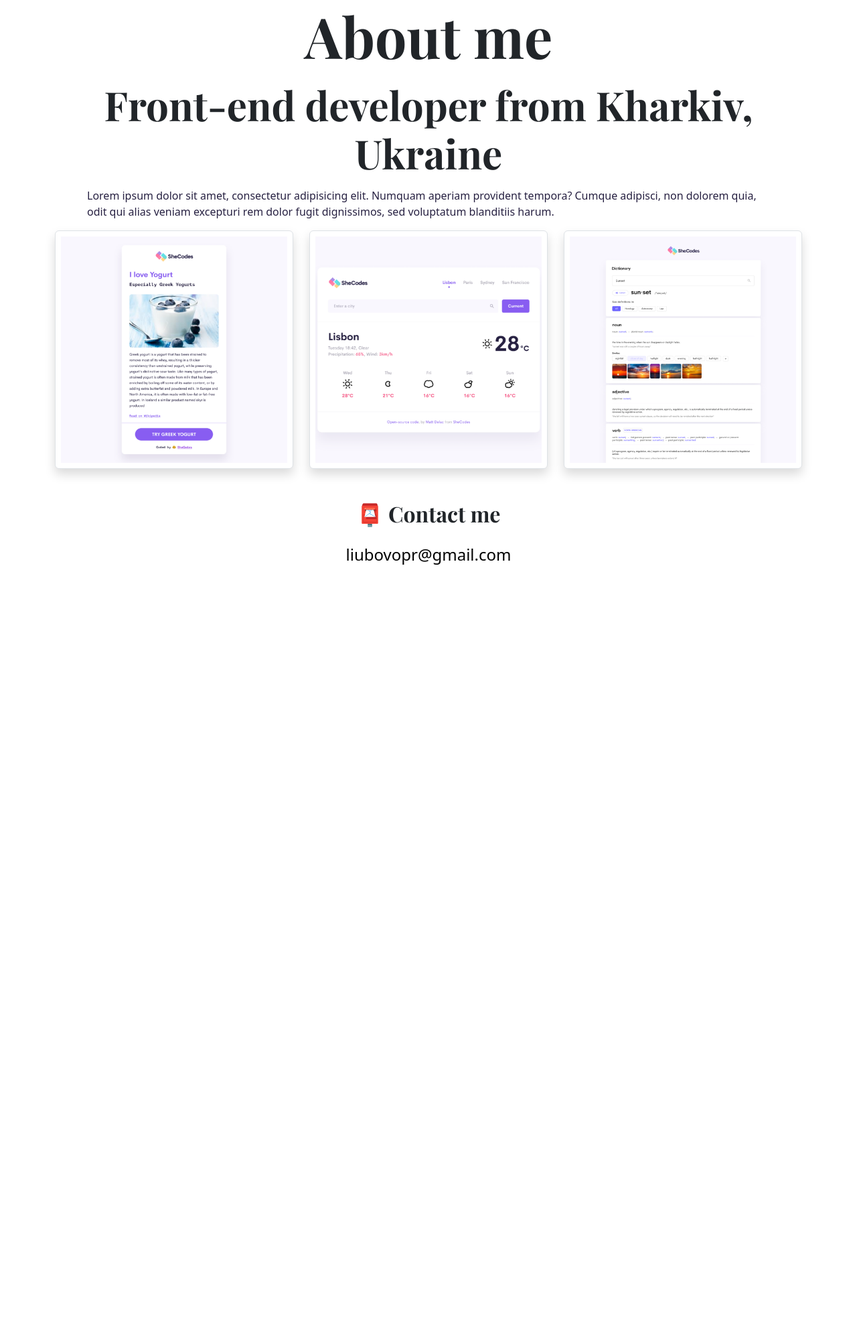
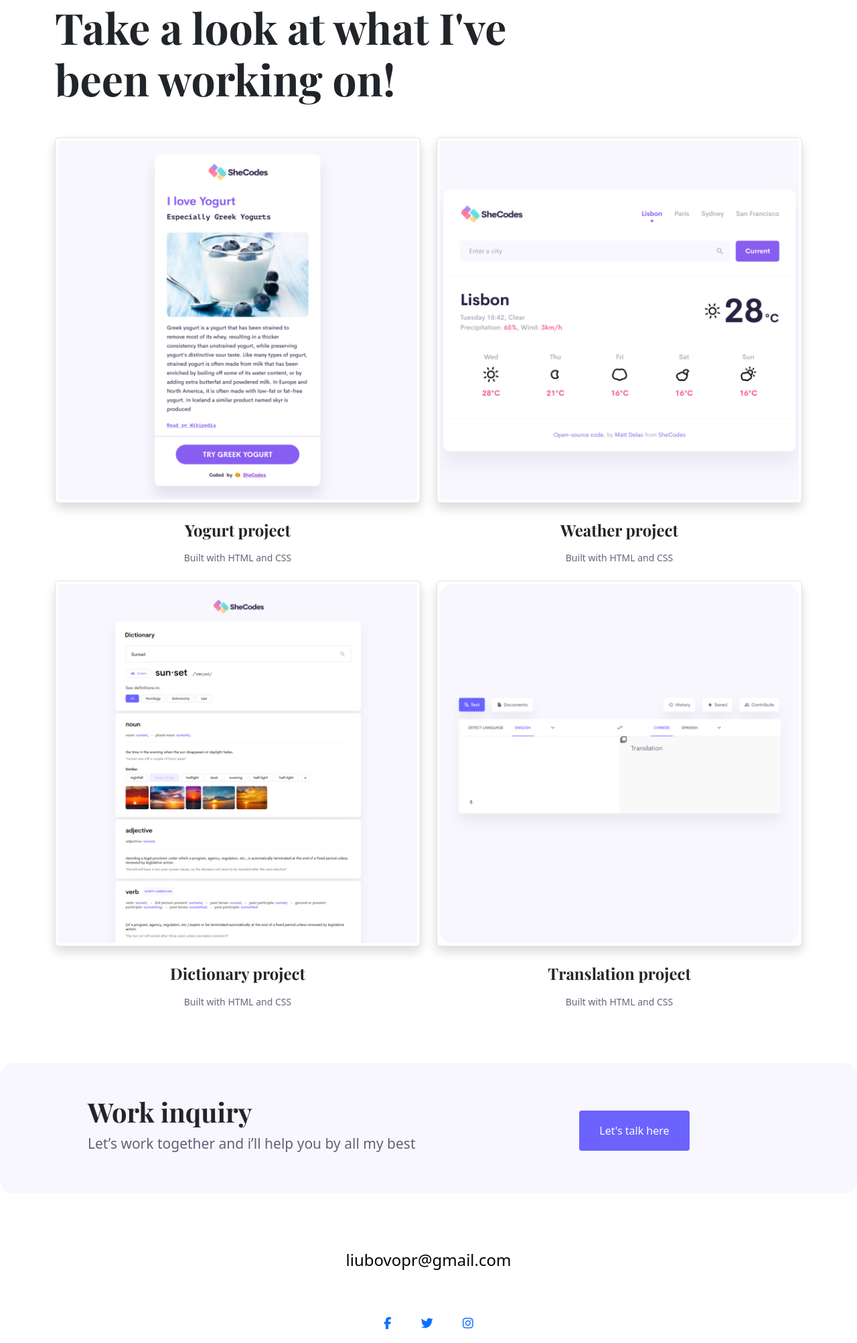
Before and after one commit to Liubov-Ukr/Portfolio-2, a plain HTML site: page work.html in a window 1280 px wide. Shown: the part 101-2106 px from the top of the page at 67% size. Before the commit the page ends 995 px from the top, so only its background shows below. Drawn offline with nearby package versions, Linux system fonts and the light colour scheme; a web font is replaced by a local one.

Commit message:
added content to the page my work

```diff
--- a/styles/portfolio.css
+++ b/styles/portfolio.css
@@ -118,25 +118,39 @@ h1 {
   padding: 20px;
   font-size: 18px;
 }
-.about {
+.content-container {
   margin: 81px auto;
 }
-.about h1 {
+.content-container h1 {
   font-size: 55px;
 }
-.about h2 {
+.content-container h2 {
   margin: 52px auto;
   font-size: 27px;
   color: var(--color-defolt);
 }
-.about p {
+.content-container p {
   font-size: 16px;
   color: var(--color-defolt);
   opacity: 70%;
 }
-.about img {
+.content-container img {
   border-radius: 14px;
   margin: auto 49px;
+}
+.work h1 {
+  font-size: 64px;
+  width: 65%;
+}
+.work h2 {
+  text-align: center;
+  font-size: 24px;
+  margin: 26px 0 17px 0;
+}
+.work p {
+  text-align: center;
+  font-size: 14px;
+  opacity: 70%;
 }
 @media (max-width: 1024px) {
   h1 {
@@ -173,4 +187,8 @@ h1 {
     margin: 30px auto;
     display: block;
   }
+  .work h1 {
+    width: 100%;
+    font-size: 38px;
+  }
 }
--- a/work.html
+++ b/work.html
@@ -63,47 +63,77 @@
       </div>
     </nav>
 
-    <div class="container">
-      <h1 class="text-center mt-5">About me</h1>
-      <h3 class="text-center m-3">Front-end developer from Kharkiv, Ukraine</h3>
-      <p class="about-paragraph px-md-5">
-        Lorem ipsum dolor sit amet, consectetur adipisicing elit. Numquam
-        aperiam provident tempora? Cumque adipisci, non dolorem quia, odit qui
-        alias veniam excepturi rem dolor fugit dignissimos, sed voluptatum
-        blanditiis harum.
-      </p>
+    <div class="container work">
+      <h1 class="mt-5 mb-5">Take a look at what I've been working on!</h1>
+
       <div class="row">
-        <div class="col-sm-4 images-about">
+        <div class="col-sm-6 images-about">
           <img
             src="images/yogurt.png"
-            class="img-fluid img-thumbnail rounded p-2 shadow"
+            class="img-fluid img-thumbnail rounded shadow"
             alt="yogurt-progect"
             title="my progect - yogurt"
           />
+          <h2>Yogurt project</h2>
+          <p class="mb-4">Built with HTML and CSS</p>
         </div>
-        <div class="col-sm-4 images-about">
+        <div class="col-sm-6 images-about">
           <img
             src="images/weather.png"
-            class="img-fluid img-thumbnail rounded p-2 shadow"
+            class="img-fluid img-thumbnail rounded shadow"
             alt="weather-progect"
             title="my progect - weather"
           />
+          <h2>Weather project</h2>
+          <p class="mb-4">Built with HTML and CSS</p>
         </div>
-        <div class="col-sm-4 images-about">
+      </div>
+      <div class="row">
+        <div class="col-sm-6 images-about">
           <img
             src="images/dictionary.png"
-            class="img-fluid img-thumbnail rounded p-2 shadow"
+            class="img-fluid img-thumbnail rounded shadow"
             alt="dictionary"
             title="my progect - dictionary"
           />
+          <h2>Dictionary project</h2>
+          <p>Built with HTML and CSS</p>
+        </div>
+        <div class="col-sm-6 images-about">
+          <img
+            src="images/translation.png"
+            class="img-fluid img-thumbnail rounded shadow"
+            alt="translation"
+            title="my progect - translation"
+          />
+          <h2>Translation project</h2>
+          <p>Built with HTML and CSS</p>
         </div>
       </div>
-      <div id="contact" class="text-center mt-5 mb-5">
-        <h2>📮 Contact me</h2>
-        <a href="mailto:liubovopr@gmail.com" class="email-link mb-5 pt-3"
+      </div>
+      <div class="row workInquiry">
+        <div class="col-sm-8">
+          <h4>Work inquiry</h4>
+          <p>Let’s work together and i’ll help you by all my best</p>
+        </div>
+        <div class="col-sm-4">
+          <button class="contactMe">Let's talk here</button>
+        </div>
+      </div>
+      <div id="contact">
+        <a
+          href="mailto:liubovopr@gmail.com"
+          title="my Email"
+          class="email-link mb-5 pt-3"
           >liubovopr@gmail.com</a
         >
       </div>
+
+    <span class="social">
+      <a href="#" class="fa-brands fa-facebook-f"></a>
+      <a href="#" class="fa-brands fa-twitter"></a>
+      <a href="#" class="fa-brands fa-instagram"></a>
+    </span>
     </div>
   </body>
 </html>
```
Also changed, not shown: about.html (+1 -1 lines), images/translation.png (added).
